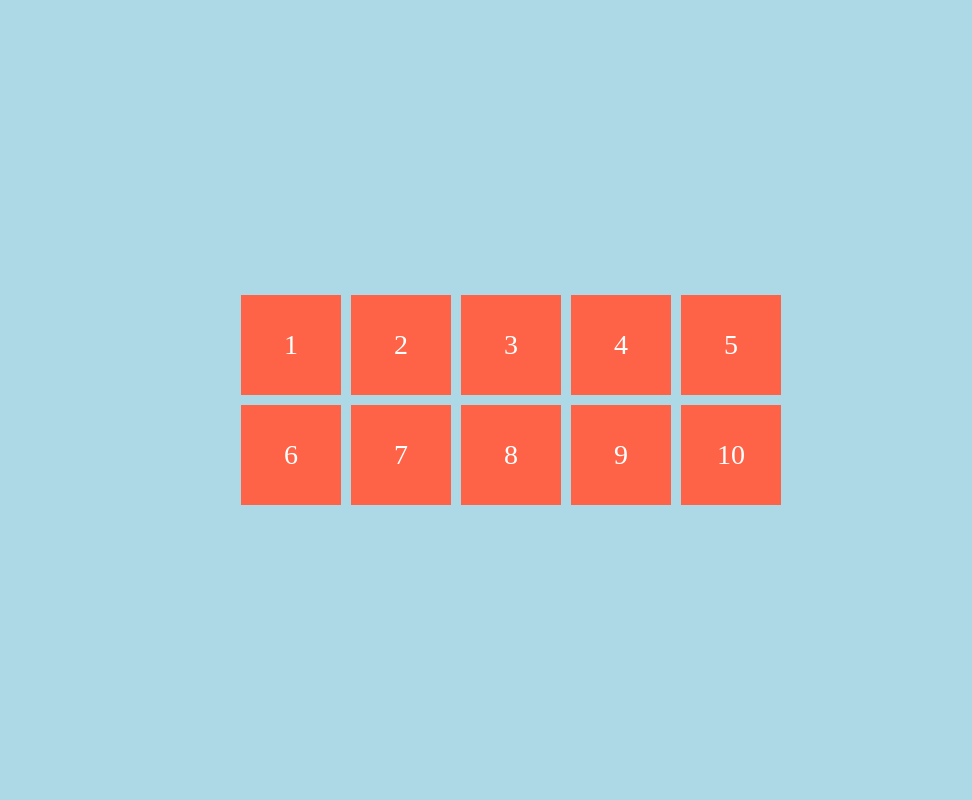
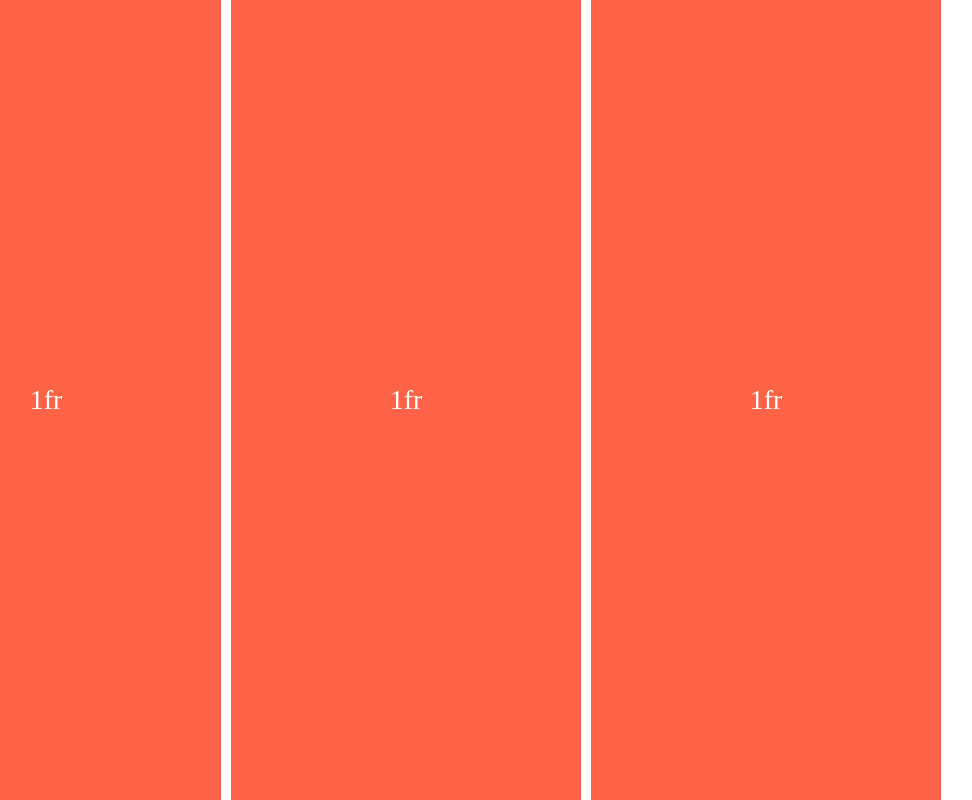
Before and after one commit to psoyeongg/css-Layout, a website built with Vite: page index.html in a window 1280 px wide. Shown: the whole page, without its empty margins (129-1101 px from the left). Built offline with nearby package versions, Linux system fonts and the light colour scheme.

Commit message:
Auto Sizing and Minmax

```diff
--- a/index.html
+++ b/index.html
@@ -8,16 +8,9 @@
   </head>
   <body>
     <div class="father">
-      <div class="child">1</div>
-      <div class="child">2</div>
-      <div class="child">3</div>
-      <div class="child">4</div>
-      <div class="child">5</div>
-      <div class="child">6</div>
-      <div class="child">7</div>
-      <div class="child">8</div>
-      <div class="child">9</div>
-      <div class="child">10</div>
+      <div class="child">1fr</div>
+      <div class="child">1fr</div>
+      <div class="child">1fr</div>
     </div>
   </body>
 </html>
--- a/style.css
+++ b/style.css
@@ -7,12 +7,8 @@ body {
   display: grid;
   gap: 10px;
   height: 100vh;
-  grid-template-columns: repeat(5, 100px);
-  grid-template-rows: repeat(2, 100px);
-  background-color: lightblue;
-  /* align-content: center;
-  justify-content: center; */
-  place-content: center;
+  /* grid-template-columns: 1fr minmax(250px, 1fr) 1fr; */
+  grid-template-columns: repeat(3, minmax(250px, 350px));
 }
 
 .child {
```
